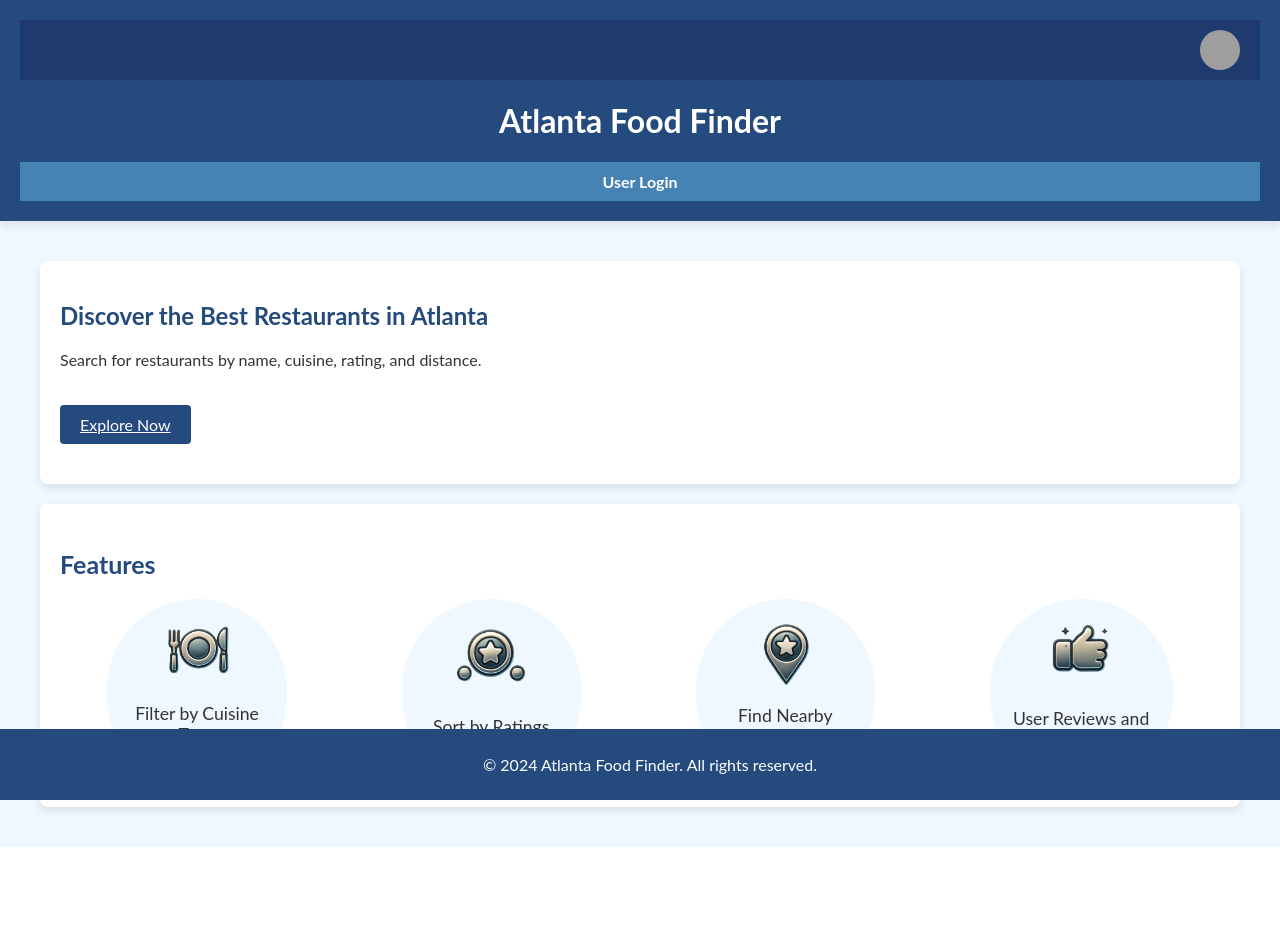
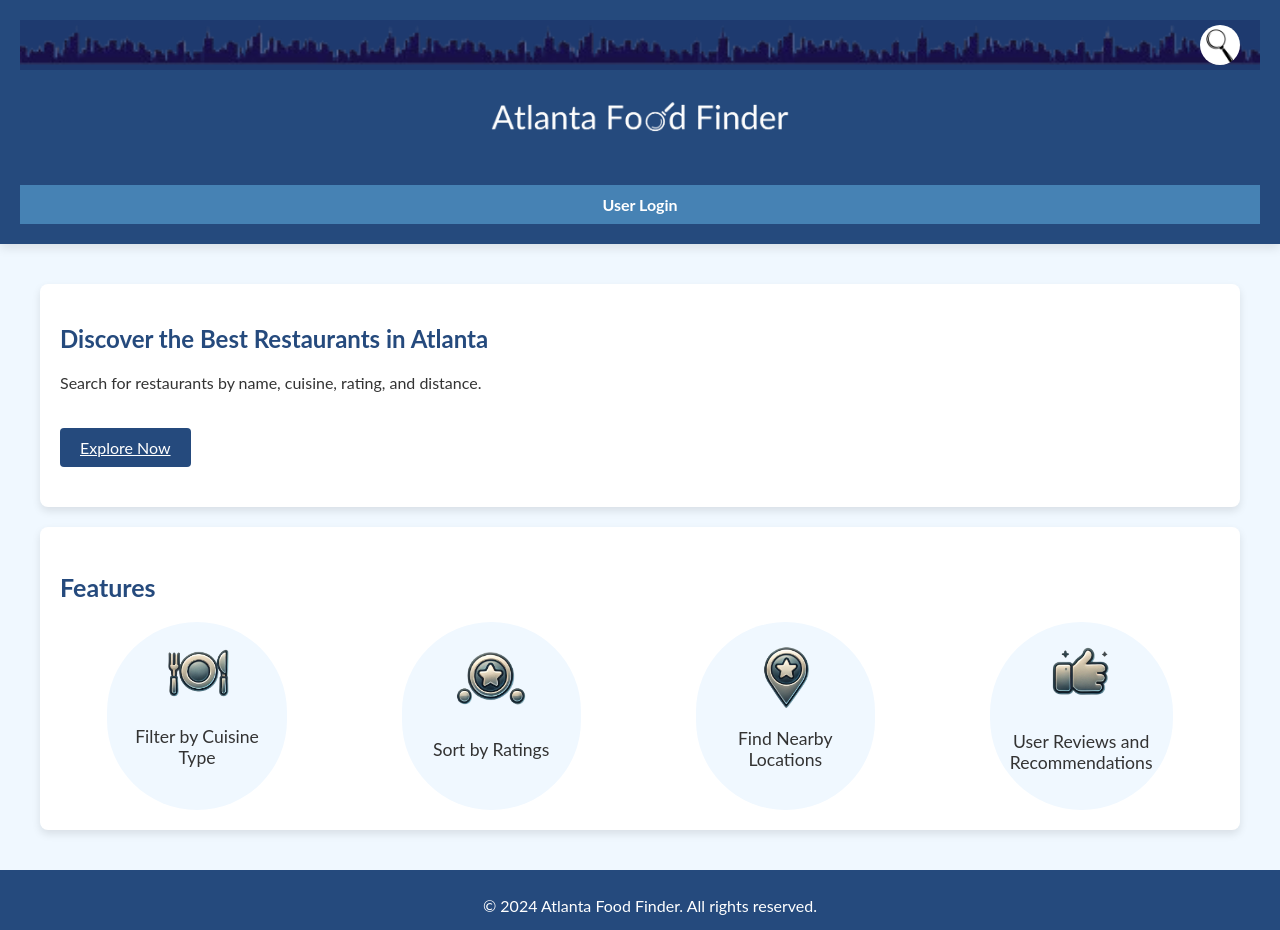
Before and after one commit to liuraymond05/AtlantaFoodFinder, a Django app: template restaurants/templates/restaurants/index.html in a window 1280 px wide. Before the commit the page ends 847 px from the top, so only its background shows below. Run offline with Django 3.2, Linux system fonts and the light colour scheme; the template is opened without the code that fills it, so the values that code supplies are empty; grey boxes are pictures that could not be loaded.

Commit message:
index and map css, favorites functionality
cleaned up the look of the pages more and add back button on favorite page

```diff
--- a/restaurants/static/restaurants/style.css
+++ b/restaurants/static/restaurants/style.css
@@ -141,6 +141,19 @@ h2 {
     margin-top: 10px;
 }
 
+.header-container1 {
+    display: flex;
+    justify-content: center;
+    align-items: center;
+    margin: 20px 0;
+    height: 75px;
+    overflow: hidden;
+}
+
+.logo {
+    width: 300px;
+    height: auto;
+}
 
 /* Button styles */
 button {
@@ -248,8 +261,9 @@ footer {
     color: white;
     text-align: center;
     padding: 10px;
-    position: fixed;
+    position: relative;
     width: 100%;
+    height: 40px;
     bottom: 0;
 }
 
@@ -420,16 +452,33 @@ footer {
 
 /* Banner Styles */
 .banner {
+    background-color: #1e3a6f;
+    background-image: url("atl.png");
+    background-size: cover;
+    background-position: center;
+    height: 30px;
+    position: relative;
     display: flex;
     justify-content: flex-end;
-    background-color: #1e3a6f;
     padding: 10px;
+}
+
+.banner::after {
+    content: '';
+    position: absolute;
+    top: 0;
+    left: 0;
+    width: 100%;
+    height: 100%;
+    z-index: 1;
+
 }
 
 .profile {
     position: relative;
     display: flex;
     align-items: center;
+    z-index: 2;
 }
 
 .profile-pic {
--- a/restaurants/templates/restaurants/banner.html
+++ b/restaurants/templates/restaurants/banner.html
@@ -3,9 +3,22 @@
 <link rel="stylesheet" href="{% static 'restaurants/style.css' %}?v=1.0">
 <div class="banner">
     <div class="profile">
-        <img src="{% static 'restaurants/images/profile-pic.png' %}" alt="Profile" class="profile-pic">
+        <img src="{% static 'restaurants/magnifying.jpeg' %}" alt="Profile" class="profile-pic">
         <div class="favorites-dropdown">
-            <a href="{% url 'favorite' %}" class="favorites-link">Favorites</a>
+            {% if request.resolver_match.url_name == 'favorite' %}
+                <!-- If on the favorites page, show a back button -->
+                <button onclick= "goBack()" class="back-button">Back</button>
+            {% else %}
+                <!-- If not on the favorites page, show the favorites link -->
+                <a href="{% url 'favorite' %}" class="favorites-link">Favorites</a>
+                <a href="{% url 'logout' %}" class="logout-link">Logout</a>
+            {% endif %}
         </div>
     </div>
 </div>
+
+<script>
+    function goBack() {
+        window.history.back();
+    }
+</script>
--- a/restaurants/templates/restaurants/index.html
+++ b/restaurants/templates/restaurants/index.html
@@ -11,7 +11,9 @@
 <body>
     <header>
         {% include 'restaurants/banner.html' %}
-        <h1>Atlanta Food Finder</h1>
+        <div class="header-container1">
+            <img src="{% static 'restaurants/AFFtt.png' %}" alt="AFF" class="logo">
+        </div>
         <nav>
             <ul>
                 <li><a href="{% url 'login' %}" id="loginLink">User Login</a></li>
@@ -57,6 +59,5 @@
         <p>&copy; 2024 Atlanta Food Finder. All rights reserved.</p>
     </footer>
 
-    <script src="{% static 'restaurants/script.js' %}"></script>
 </body>
 </html>
--- a/restaurants/templates/restaurants/map.html
+++ b/restaurants/templates/restaurants/map.html
@@ -42,7 +42,11 @@
     {% include 'restaurants/banner.html' %}
 </header>
 <body class="bottom-padding">
-    <h1>Find Food Near You</h1>
+    <div class="header-container">
+        <img src="{% static 'restaurants/fork.png' %}" alt="left" class="utensil-icon">
+        <h1>Find Food Near You</h1>
+        <img src="{% static 'restaurants/fork.png' %}" alt="left" class="utensil-icon">
+    </div>
 
     <!-- Button to get user's location -->
     <button onclick="getUserLocation()">Find My Location</button>
```
Also changed, not shown: other parts of restaurants/static/restaurants/style.css (+28 -1 lines), db.sqlite3, restaurants/static/restaurants/AFFtt.png (added), restaurants/static/restaurants/ATL.png (added), restaurants/static/restaurants/fork.png (added), restaurants/static/restaurants/magnifying.jpeg (added).
